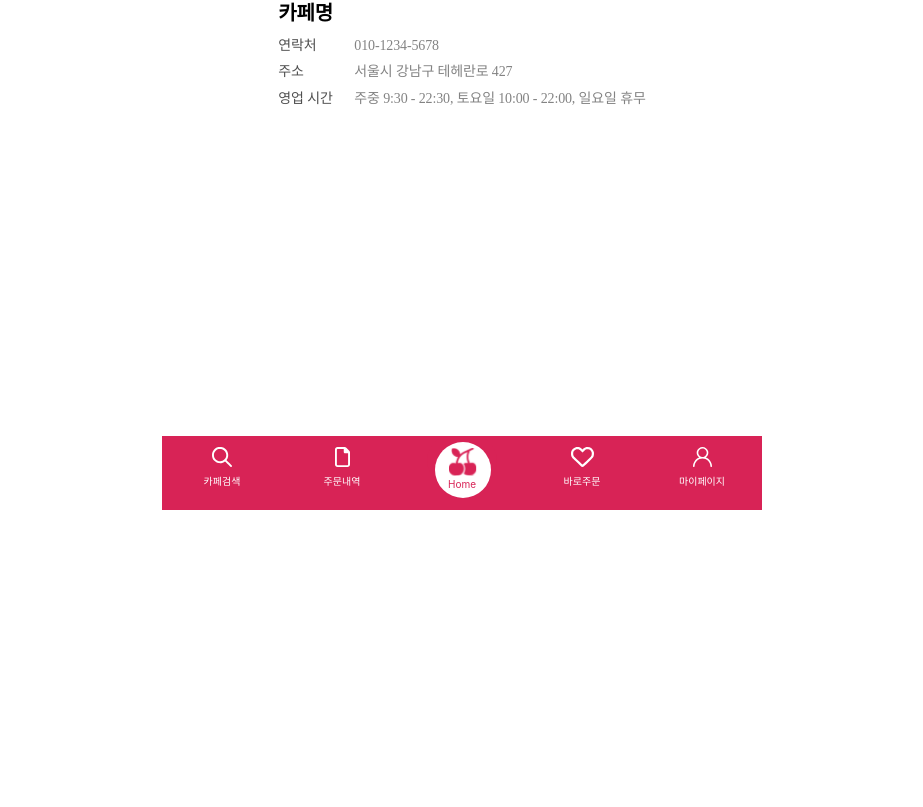
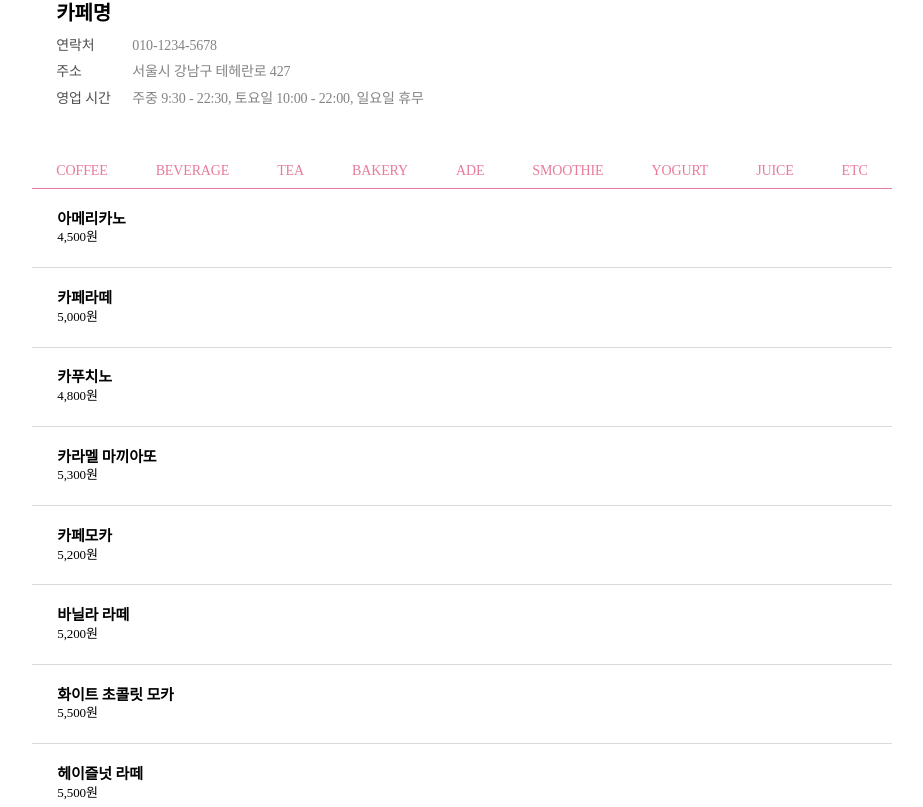
Before and after one commit to readyvery/readyFront, a React (Create React App) app: page /cafe/1 in a window 1280 px wide. Shown: the part 290-1097 px from the top of the page, without its empty margins (178-1101 px from the left). Before the commit the page ends 800 px from the top, so only its background shows below. Built offline with nearby package versions, Linux system fonts and the light colour scheme.

Commit message:
Feat: storeDetailPage 화면 완성

```diff
--- a/src/pages/StoreDetailPage/StoreDetailPage.jsx
+++ b/src/pages/StoreDetailPage/StoreDetailPage.jsx
@@ -1,9 +1,48 @@
+import React, { useState } from "react";
 import caffeeBanner from "../../assets/images/caffee_banner.svg";
 import Header from "../../components/views/Header/Header";
-import NavBar from "../../components/views/NavBar/NavBar";
 import "./style.css";
 
 const StoreDetailPage = () => {
+  const menuCategoryItem = [
+    "COFFEE",
+    "BEVERAGE",
+    "TEA",
+    "BAKERY",
+    "ADE",
+    "SMOOTHIE",
+    "YOGURT",
+    "JUICE",
+    "ETC",
+  ];
+
+  const menuList = [
+    { name: "아메리카노", price: "4,500원" },
+    { name: "카페라떼", price: "5,000원" },
+    { name: "카푸치노", price: "4,800원" },
+    { name: "카라멜 마끼아또", price: "5,300원" },
+    { name: "카페모카", price: "5,200원" }, // 5
+    { name: "바닐라 라떼", price: "5,200원" },
+    { name: "화이트 초콜릿 모카", price: "5,500원" },
+    { name: "헤이즐넛 라떼", price: "5,500원" },
+    { name: "카라멜 라떼", price: "5,500원" },
+    { name: "카페모카 프라푸치노", price: "5,500원" }, // 10
+    { name: "카라멜 프라푸치노", price: "5,500원" },
+    { name: "모카 프라푸치노", price: "5,500원" },
+    { name: "그린 티 프라푸치노", price: "5,500원" },
+    { name: "화이트 초콜릿 프라푸치노", price: "5,500원" },
+    { name: "자바 칩 프라푸치노", price: "5,500원" }, // 15
+    { name: "헤이즐넛 프라푸치노", price: "5,500원" },
+    { name: "초콜릿 크림 칩 프라푸치노", price: "5,500원" },
+    { name: "초콜릿 프라푸치노", price: "5,500원" },
+    { name: "바닐라 크림 프라푸치노", price: "5,500원" },
+    { name: "딸기 요거트 프라푸치노", price: "5,500원" }, // 20
+    { name: "망고 바나나 프라푸치노", price: "5,500원" },
+    { name: "자바 칩 크림 프라푸치노", price: "5,500원" },
+  ];
+
+  const [selectedItem, setSelectedItem] = useState(null);
+
   return (
     <div className="store-detail-page">
       <Header />
@@ -14,6 +53,7 @@ const StoreDetailPage = () => {
           alt="caffee banner"
         />
       </div>
+
       <div className="store-detail-page__caffeeInfo">
         <div className="store-detail-page__caffeeInfo__title">{"카페명"}</div>
 
@@ -50,7 +90,33 @@ const StoreDetailPage = () => {
           </text>
         </div>
       </div>
-      <NavBar />
+
+      <div className="store-detail-page__menuCategory">
+        {menuCategoryItem.map((item, index) => (
+          <span
+            key={index}
+            className={`store-detail-page__menuCategory__item ${
+              selectedItem === item ? "selected" : ""
+            }`}
+            onClick={() => setSelectedItem(item)}
+          >
+            {item}
+          </span>
+        ))}
+      </div>
+
+      <div className="store-detail-page__menuList">
+        {menuList.map((item, index) => (
+          <div key={index} className="store-detail-page__menuList__item">
+            <div className="store-detail-page__menuList__item__name">
+              {item.name}
+            </div>
+            <div className="store-detail-page__menuList__item__price">
+              {item.price}
+            </div>
+          </div>
+        ))}
+      </div>
     </div>
   );
 };
--- a/src/pages/StoreDetailPage/style.css
+++ b/src/pages/StoreDetailPage/style.css
@@ -95,3 +95,84 @@
   letter-spacing: -0.00875rem;
   text-align: left;
 }
+
+.store-detail-page__menuCategory {
+  display: flex;
+  width: 100%;
+  max-width: 100vw; /* 화면 너비 이내에서만 확장됩니다. */
+  height: fit-content;
+  overflow-x: auto;
+}
+
+.store-detail-page__menuCategory::-webkit-scrollbar {
+  display: none;
+}
+
+.store-detail-page__menuCategory__item {
+  display: flex;
+  width: fit-content;
+  height: fit-content;
+  cursor: pointer;
+  color: rgba(216, 35, 86, 0.6);
+  font-family: Pretendard;
+  font-size: 0.875rem;
+  font-style: normal;
+  font-weight: 400;
+  line-height: 130%; /* 1.1375rem */
+  letter-spacing: -0.00875rem;
+  border-bottom: 1px solid rgba(216, 35, 86, 0.6);
+  padding-right: 1.5rem;
+  padding-left: 1.5rem;
+  padding-top: 0.5rem;
+  padding-bottom: 0.5rem;
+}
+
+.store-detail-page__menuCategory__item.selected {
+  font-weight: bold; /* 선택된 아이템의 글꼴을 진하게 설정 */
+  color: #d82356; /* 선택된 아이템의 색상을 변경합니다. */
+  border-bottom: 1px solid #d82356;
+}
+
+.store-detail-page__menuList {
+  display: flex;
+  width: 100%;
+  height: fit-content;
+  flex-direction: column;
+  overflow-y: auto;
+}
+
+.store-detail-page__menuList::-webkit-scrollbar {
+  display: none;
+}
+
+.store-detail-page__menuList__item {
+  display: flex;
+  width: 100%;
+  height: fit-content;
+  flex-direction: column;
+  align-items: flex-start;
+  padding-left: 1.56rem;
+  padding-top: 1.31rem;
+  padding-bottom: 1.31rem;
+  border-bottom: 1px solid #dadada;
+}
+
+.store-detail-page__menuList__item__name {
+  color: #000;
+  font-family: Pretendard;
+  font-size: 0.9375rem;
+  font-style: normal;
+  font-weight: 600;
+  line-height: 130%; /* 1.21875rem */
+  letter-spacing: -0.00938rem;
+}
+
+.store-detail-page__menuList__item__price {
+  color: #000;
+  font-family: Pretendard;
+  font-size: 0.8125rem;
+  font-style: normal;
+  font-weight: 500;
+  line-height: 130%; /* 1.05625rem */
+  letter-spacing: -0.00813rem;
+}
```
